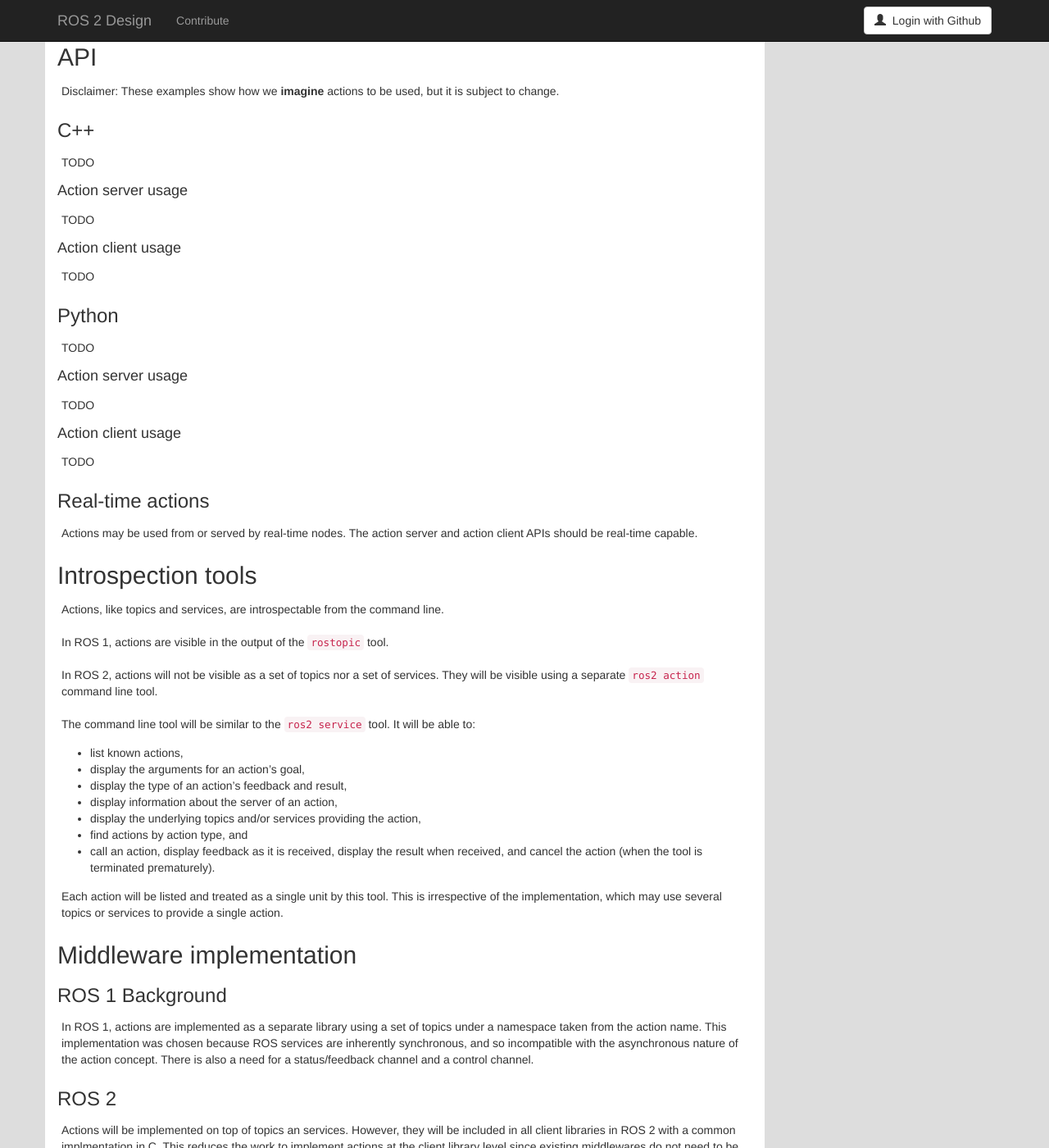
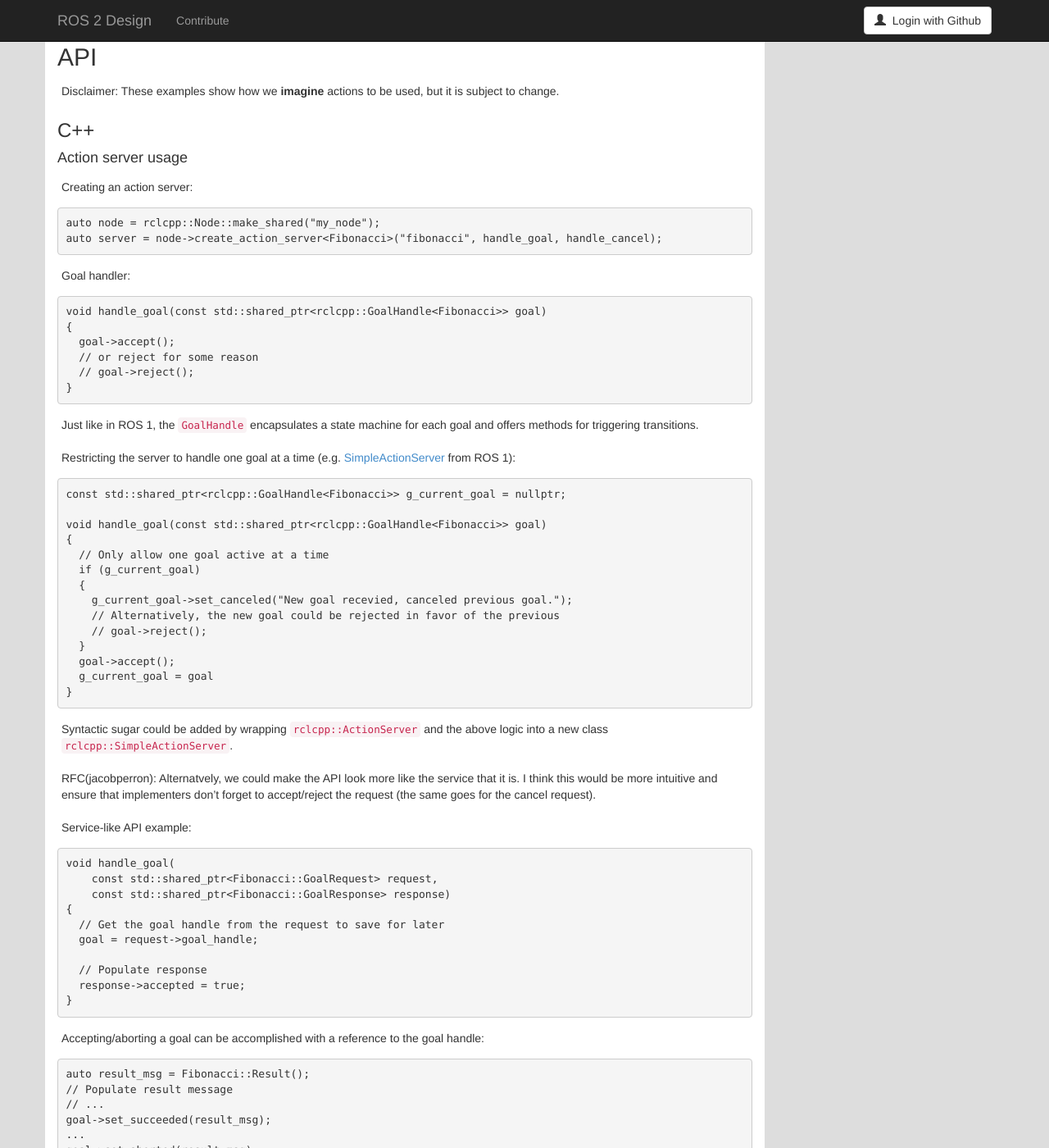
Before and after one commit to ros2/design, a Jekyll site: the page built from articles/actions.md, in a window 1280 px wide and 1400 px high, scrolled down 3937 px. Shown: the whole window at 82% size. Built offline with Jekyll 4.4.1, drawn with Linux system fonts in a browser that asks for light colours; nearby versions of some CDN libraries; some of the changed text lies outside the part shown.

Commit message:
Add Action Server C++ examples

````diff
--- a/articles/actions.md
+++ b/articles/actions.md
@@ -218,11 +218,106 @@
 
 ### C++
 
-TODO
-
 #### Action server usage
 
-TODO
+Creating an action server:
+
+```c++
+auto node = rclcpp::Node::make_shared("my_node");
+auto server = node->create_action_server<Fibonacci>("fibonacci", handle_goal, handle_cancel);
+```
+
+Goal handler:
+
+```c++
+void handle_goal(const std::shared_ptr<rclcpp::GoalHandle<Fibonacci>> goal)
+{
+  goal->accept();
+  // or reject for some reason
+  // goal->reject();
+}
+```
+
+Just like in ROS 1, the `GoalHandle` encapsulates a state machine for each goal and offers methods for triggering transitions.
+
+Restricting the server to handle one goal at a time (e.g. [SimpleActionServer](http://wiki.ros.org/actionlib/DetailedDescription#Simple_Action_Server) from ROS 1):
+
+```c++
+const std::shared_ptr<rclcpp::GoalHandle<Fibonacci>> g_current_goal = nullptr;
+
+void handle_goal(const std::shared_ptr<rclcpp::GoalHandle<Fibonacci>> goal)
+{
+  // Only allow one goal active at a time
+  if (g_current_goal)
+  {
+    g_current_goal->set_canceled("New goal recevied, canceled previous goal.");
+    // Alternatively, the new goal could be rejected in favor of the previous
+    // goal->reject();
+  }
+  goal->accept();
+  g_current_goal = goal
+}
+```
+
+Syntactic sugar could be added by wrapping `rclcpp::ActionServer` and the above logic into a new class `rclcpp::SimpleActionServer`.
+
+RFC(jacobperron): Alternatvely, we could make the API look more like the service that it is.
+I think this would be more intuitive and ensure that implementers don't forget to accept/reject the request (the same goes for the cancel request).
+
+Service-like API example:
+
+```c++
+void handle_goal(
+    const std::shared_ptr<Fibonacci::GoalRequest> request,
+    const std::shared_ptr<Fibonacci::GoalResponse> response)
+{
+  // Get the goal handle from the request to save for later
+  goal = request->goal_handle;
+
+  // Populate response
+  response->accepted = true;
+}
+```
+
+Accepting/aborting a goal can be accomplished with a reference to the goal handle:
+
+```c++
+auto result_msg = Fibonacci::Result();
+// Populate result message
+// ...
+goal->set_succeeded(result_msg);
+...
+goal->set_aborted(result_msg);
+```
+
+Feedback can be provided, again with a reference to the goal handle:
+
+```c++
+auto feedback_msg = Fibonacci::Feedback();
+// Populate feedback message
+// ...
+goal->publish_feedback(feedback_msg);
+```
+
+Cancel handler:
+
+```c++
+void handle_cancel(const std::shared_ptr<rclcpp::GoalHandle<Fibonacci>> goal)
+{
+  goal->accept_cancel();
+  // or reject for some reason
+  // goal->rejected_cancel();
+}
+```
+
+After a cancel request has been accepted, the goal can be transitioned to the `CANCELED` state after any cleanup:
+
+```c++
+auto result_msg = Fibonacci::Result();
+// Populate result message
+// ...
+goal->set_canceled(result_msg);
+```
 
 #### Action client usage
 
````
